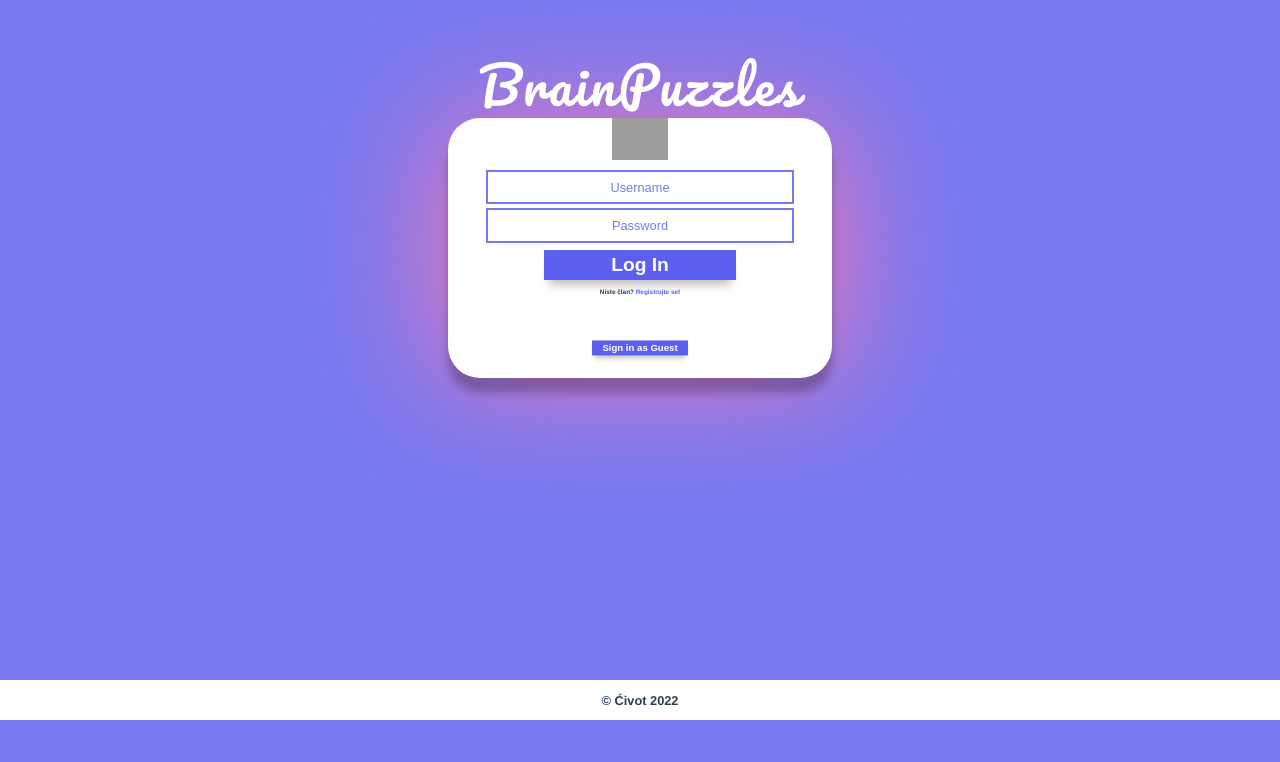
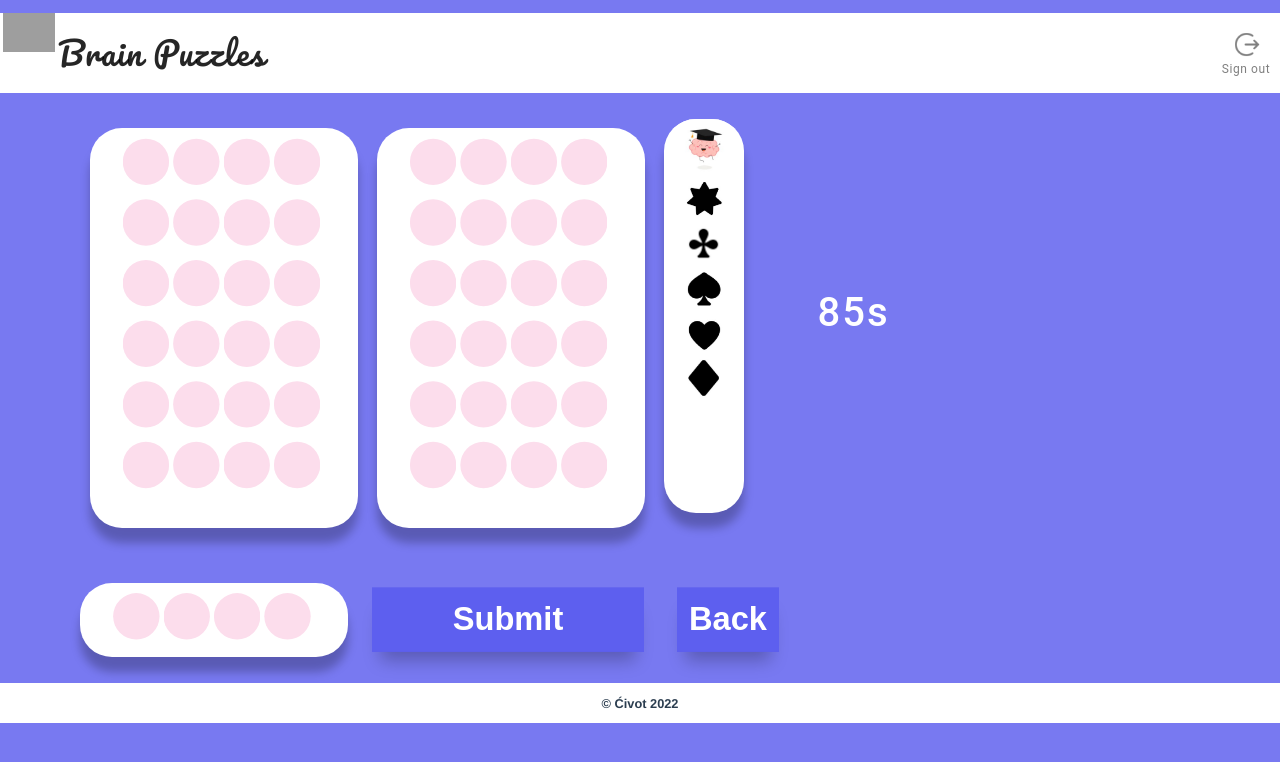
Before and after one commit to veljkoselakovic/BrainPuzzles, a Vue app in the folder Phase 5/Frontend/brain-puzzles/: page / in a window 1280 px wide. Shown: the top 762 px of the page. Built offline with nearby package versions, Linux system fonts and the light colour scheme; grey boxes are pictures that could not be loaded.

Commit message:
Sitne izmene

```diff
--- a/Phase 5/Frontend/brain-puzzles/src/components/GameComponents/MozgicComponents/MozgicComponent.vue
+++ b/Phase 5/Frontend/brain-puzzles/src/components/GameComponents/MozgicComponents/MozgicComponent.vue
@@ -117,7 +117,7 @@ var a = 0, b = 0; //do koje vrste i kolone smo stigli
 const combination = []; //kombinacija koja treba da se pogodi
 const guess = []; //nas pokusaj
 var end = 0; //kraj igre (pogodjeno/nemamo vise pokusaja/isteklo vreme)
-//var points = 0; //otkomentarisati za poene
+var points = 0;
 
 for (let i = 0; i < 4; i++) //generisanje random niza/kombinacije koja treba da se pogodi
 {
@@ -234,14 +234,17 @@ export default {
                 {
                     idField = v*28 + 7*i + 169;
                     item = document.getElementById(idField);
-                    item.style.backgroundColor="pink";
+                    item.style.backgroundColor="fuchsia";
                 }
 
 
                 if (goodPlace == 4 || a == 6) //Kraj igre; izracunaj poene, ne dozvoljavaj vise da se ukucava i prikazi tacno resenje
                 {
-                    //poeni ako je pogodjeno, treba otkomentarisati
-                    //if (goodPlace == 4) { if(a <= 4) points = 20; if (a == 5) points = 15; if (a == 6) points = 10;}
+                    //poeni ako je pogodjeno
+                    if (goodPlace == 4) {
+                        if(a <= 4) points = 20; if (a == 5) points = 15; if (a == 6) points = 10;
+                        alert(points); //ZAKOMENTARISATI NAKON POVEZIVANJA S BACKOM
+                        }
                     this.submitResults();
                 }
 
--- a/Phase 5/Frontend/brain-puzzles/src/main.js
+++ b/Phase 5/Frontend/brain-puzzles/src/main.js
@@ -14,7 +14,7 @@ import MozgicComponent                    from './components/GameComponents/Mozg
 import KZZComponent                       from './components/GameComponents/KZZComponents/KZZComponent.vue'
 
 const routes =  [
-  { path: '/',            component: LogInComponent                             },
+  { path: '/',            component: MozgicComponent                             },
   { path: '/register',    component: RegistrationComponent, name:'registration' },
   { path: '/login',       component: LogInComponent,        name:'login'        },
   { path: '/dashboard',   component: DashboardComponent,    name:'dashboard'    },
```
Also changed, not shown: 2 other files (tests, documents, lock files or other folders).
